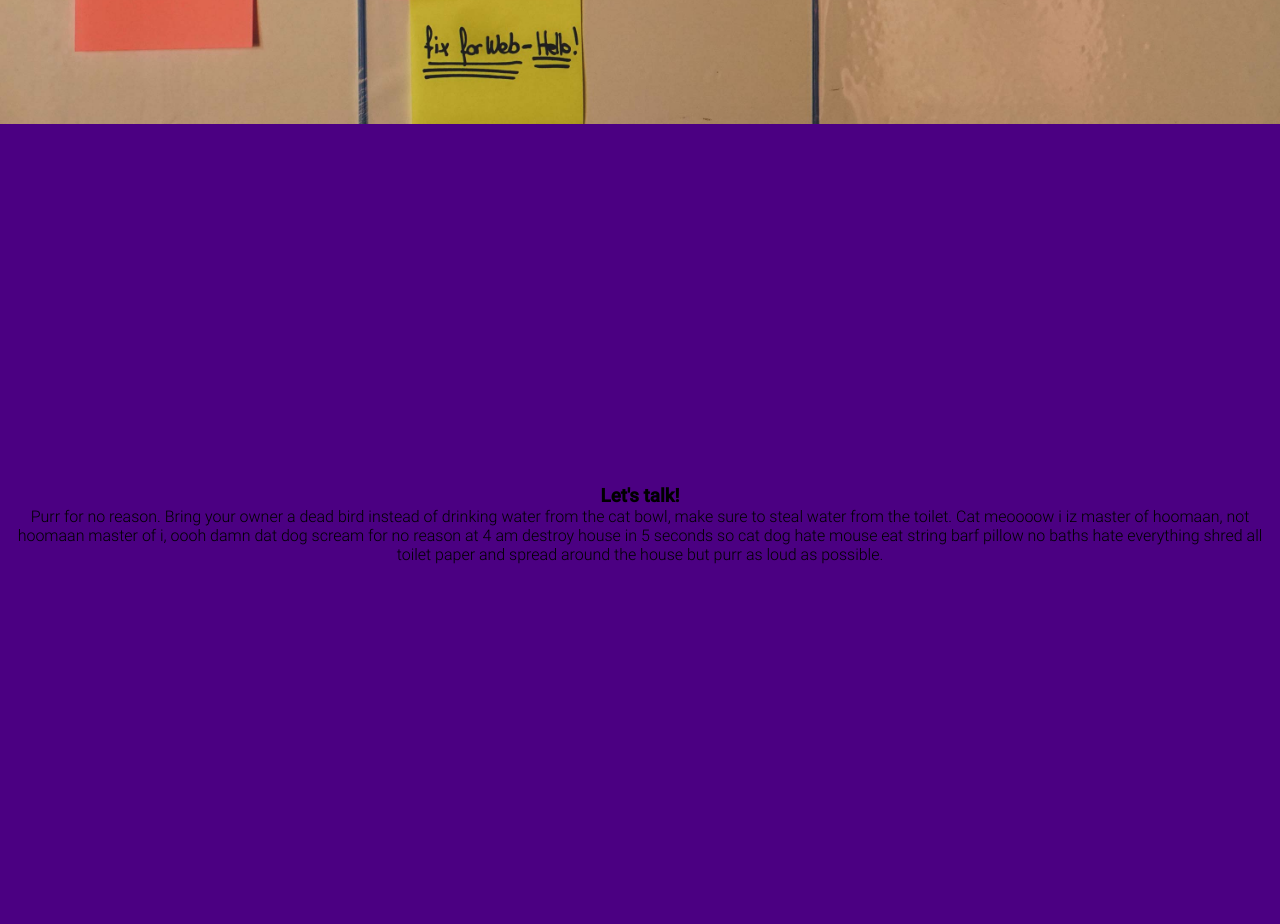
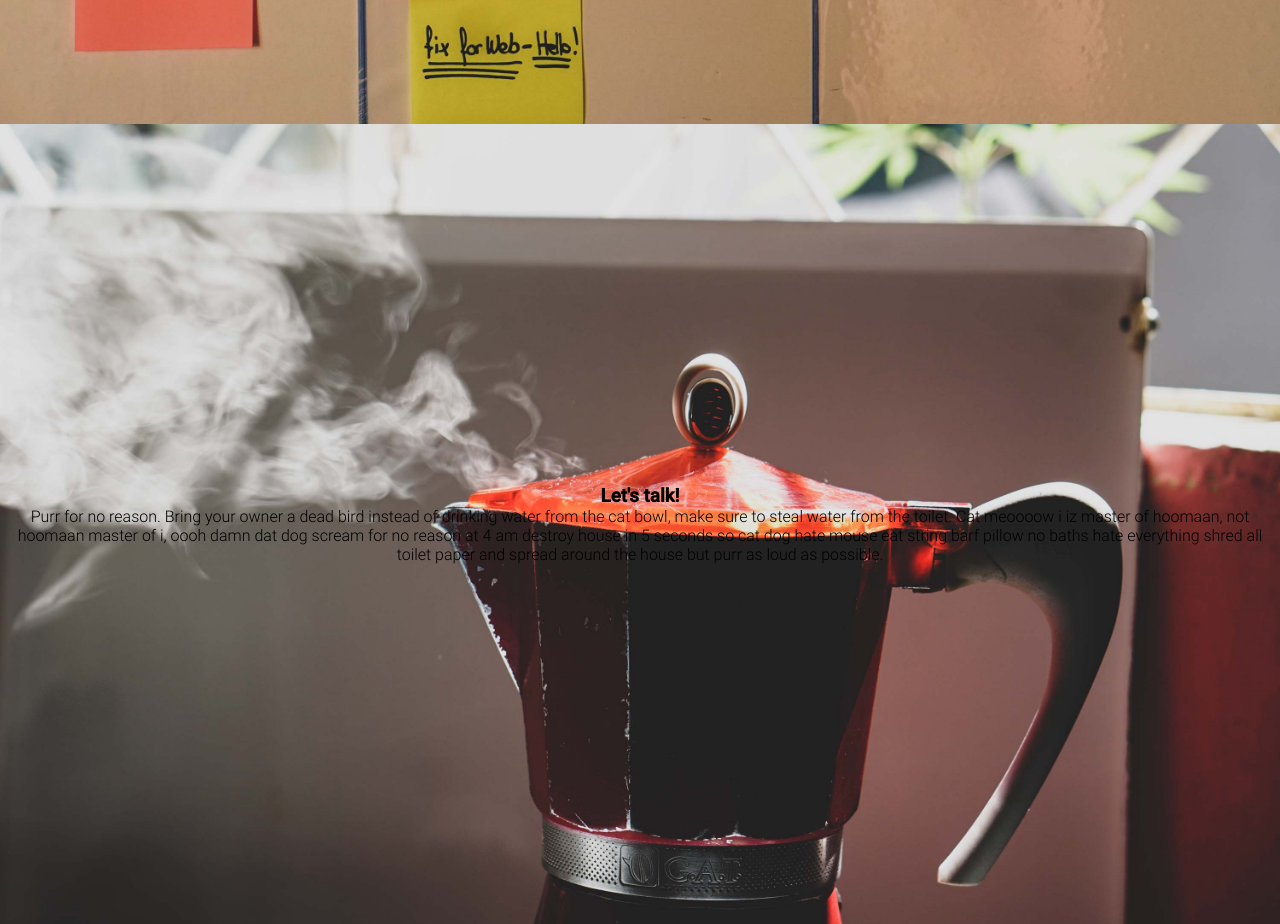
Before and after one commit to cgherzo/cgherzoWebSite, a plain HTML site: page index.html in a window 1280 px wide. Shown: the part 1540-2464 px from the top of the page. Drawn offline with Linux system fonts and the light colour scheme.

Commit message:
Cambio background letsTalk

```diff
--- a/style/styles.css
+++ b/style/styles.css
@@ -78,7 +78,7 @@ section{
 
 #letsTalk{
     background-color: #4B0082;
-    /*background: url("../media/img/LetsTalk.JPG") no-repeat center center/cover;*/
+    background: url("../media/img/LetsTalk.JPG") no-repeat center center/cover;
 }
 
 .article-text h1{
```
